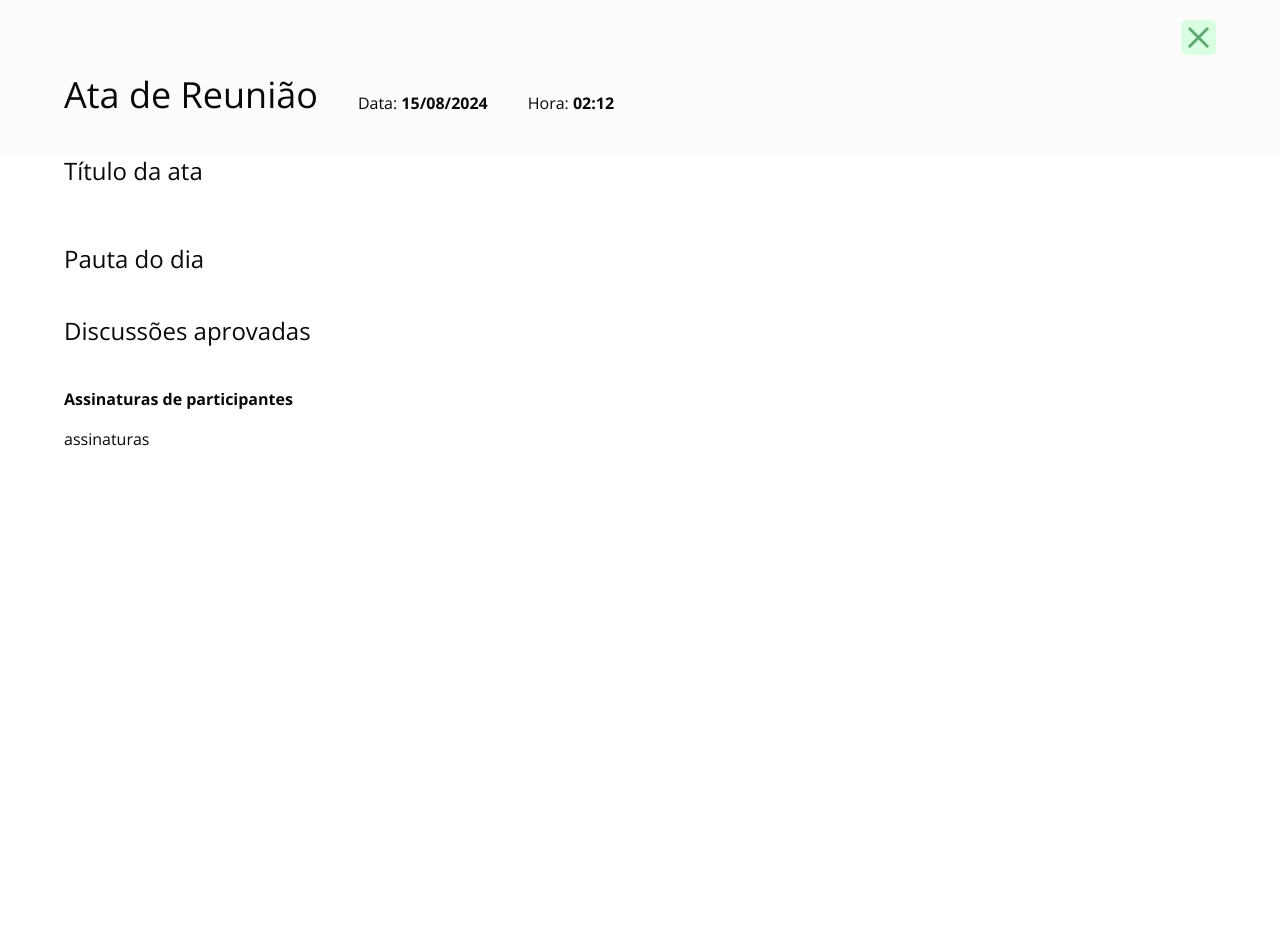
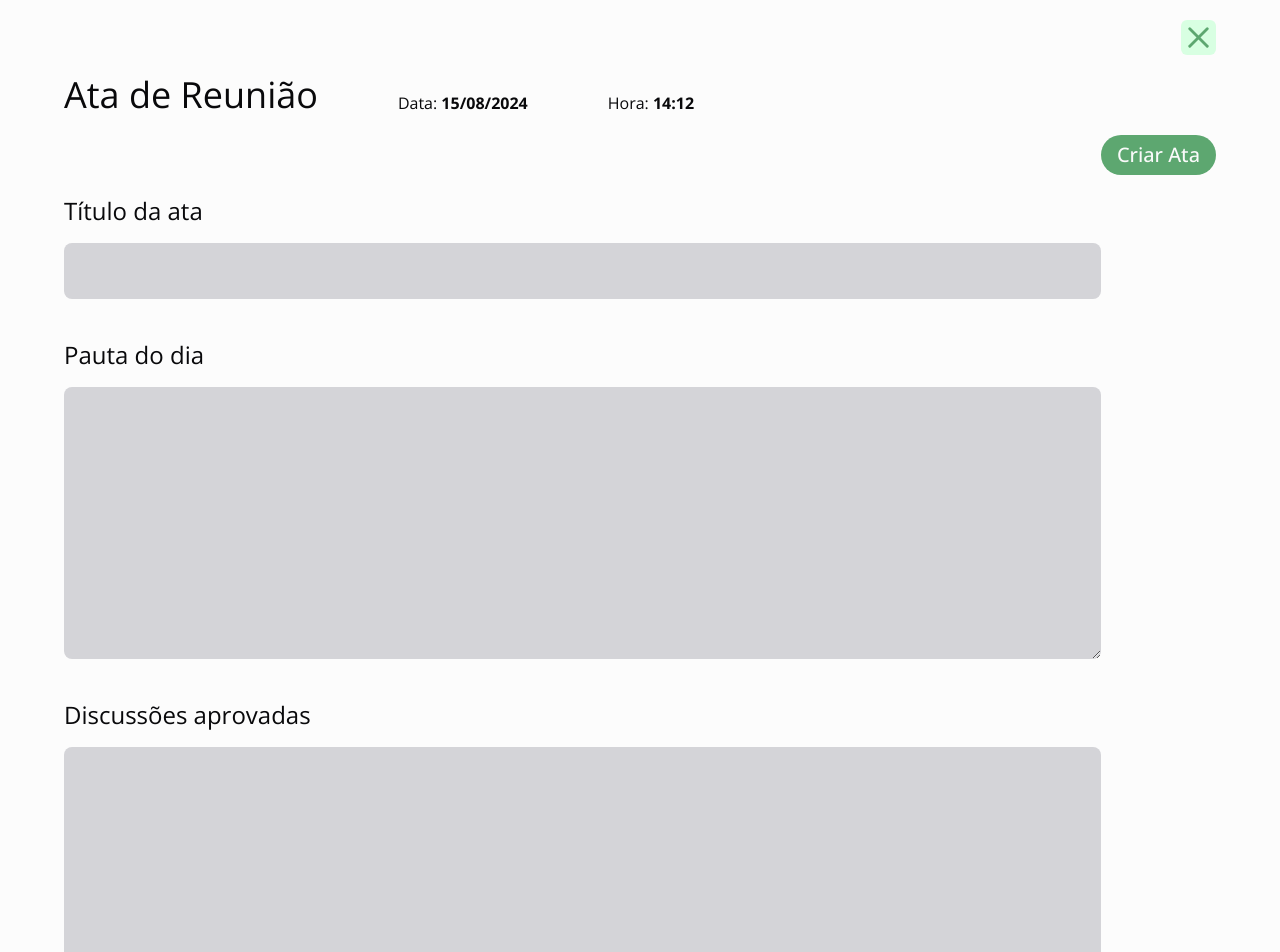
Before and after one commit to antoniornneto/coopervaco-system, a Next.js app: page /coopervaco-system/criar-ata in a window 1280 px wide. Shown: the top 952 px of the page. Before the commit the page ends 800 px from the top, so only its background shows below. Built offline with nearby package versions, Linux system fonts and the light colour scheme; no server answers; the database is empty.

Commit message:
feat: adding create ata page with action / rename files users component

```diff
--- a/src/app/coopervaco-system/[ataId]/page.tsx
+++ b/src/app/coopervaco-system/[ataId]/page.tsx
@@ -1,9 +1,9 @@
-import ListAta from "@/modules/users/components/list-ata";
+import ListarAta from "@/modules/gets/components/listar-ata";
 
 export default function Ata({ params }: { params: { ataId: string } }) {
   return (
     <div>
-      <ListAta id={params.ataId} />
+      <ListarAta id={params.ataId} />
     </div>
   );
 }
--- /dev/null
+++ b/src/app/coopervaco-system/criar-ata/page.tsx
@@ -0,0 +1,9 @@
+import CriarAtaForm from "@/modules/auth/components/create-ata-form";
+
+export default function CriarAta() {
+  return (
+    <div className="pb-10">
+      <CriarAtaForm />
+    </div>
+  );
+}
--- a/src/app/coopervaco-system/page.tsx
+++ b/src/app/coopervaco-system/page.tsx
@@ -1,35 +1,92 @@
+"use client";
+
+import { Button } from "@/components/ui/button";
 import HeaderSystem from "@/components/ui/system-header";
-import AtasList from "@/modules/users/components/atas-list";
+import ListarAtas from "@/modules/gets/components/listar-atas";
+import ListarUsuarios from "@/modules/gets/components/listar-usuarios";
+import Link from "next/link";
+import React from "react";
 
-export default async function Sistema() {
+export default function Sistema() {
+  const [modal, setModal] = React.useState(false);
+
+  function handleModal(isOpen: boolean): void {
+    if (!isOpen) {
+      setModal(true);
+    } else {
+      setModal(false);
+    }
+  }
   return (
     <main>
       <HeaderSystem />
       <div className="flex justify-center">
         <div className="flex flex-col w-full">
           <div className="flex flex-col justify-center">
-            {/* Title section */}
+            {/* SESSÃO PRIMÁRIA */}
             <div className="bg-[#F0F0F0] flex justify-center">
               <div className="w-[80%] flex items-center py-10 gap-10">
                 <h1 className="text-4xl text-[#606060]">Atas de Reuniões</h1>
                 <select
-                  className="rounded-lg bg-transparent border-zinc-300 borde-[1px] px-6 text-lg font-semibold"
+                  className="rounded-lg bg-transparent border-zinc-500 border-[1px] px-6 text-lg font-semibold"
                   name=""
                   id=""
                 >
                   <option value="2024">2024</option>
                 </select>
+                <Button
+                  onClick={() => handleModal(modal)}
+                  className="rounded-xl bg-[#5DA770] px-8"
+                >
+                  Criar Ata
+                </Button>
               </div>
             </div>
-            {/* AtasList section */}
+
+            {/* SESSÃO LISTA DE ATAS */}
             <div className="flex justify-center">
               <div className="w-[80%] flex flex-col py-10">
-                <AtasList />
+                <ListarAtas />
               </div>
             </div>
           </div>
         </div>
       </div>
+
+      {/* MODAL CRIAR ATAS */}
+      {modal && (
+        <div className="fixed inset-0 bg-black/50 flex justify-center items-center">
+          <div className="bg-white w-[754px] h-[526px] rounded-lg space-y-4 p-4">
+            <div>
+              <h1 className="text-2xl font-semibold">
+                Participantes da Reunião
+              </h1>
+              <p className="text-sm">
+                Selecione as pessoas que irão participar da reunião
+              </p>
+            </div>
+
+            <div>
+              <ListarUsuarios />
+            </div>
+
+            <div className="flex gap-4 items-center">
+              <Link
+                className="bg-[#5DA770] text-white rounded-3xl px-4 py-2"
+                href={"/coopervaco-system/criar-ata"}
+              >
+                Próximo
+              </Link>
+              <Button
+                className="rounded-3xl bg-zinc-300 text-[#5DA770] border-[#5DA770] border-[1px]"
+                onClick={() => handleModal(modal)}
+              >
+                Cancelar
+              </Button>
+            </div>
+          </div>
+        </div>
+      )}
     </main>
   );
 }
--- /dev/null
+++ b/src/modules/actions/actions.tsx
@@ -0,0 +1,29 @@
+import { db } from "@/lib/prisma";
+import { redirect } from "next/navigation";
+
+const prisma = db;
+
+async function createAta(formData: FormData) {
+  "use server";
+
+  const title = formData.get("title") as string;
+  const topics = formData.get("topics") as string;
+  const approved_topics = formData.get("approved_topics") as string;
+
+  await prisma.ata.create({
+    data: {
+      title,
+      topics,
+      approved_topics,
+      signatures: "",
+    },
+  });
+
+  redirect("/coopervaco-system");
+}
+
+const PostActions = {
+  createAta,
+};
+
+export default PostActions;
--- a/src/modules/auth/actions/auth-actions.ts
+++ b/src/modules/auth/actions/auth-actions.ts
@@ -1,4 +1,3 @@
-import { PrismaClient } from "@prisma/client";
 import * as bcrypt from "bcrypt";
 import { redirect } from "next/navigation";
 import AuthService from "../services/auth-service";
@@ -12,6 +11,8 @@ async function createAccount(formData: FormData) {
   const name = formData.get("name") as string;
   const email = formData.get("email") as string;
   const password = formData.get("password") as string;
+  const registration = formData.get("registration") as string;
+  const cpf = formData.get("cpf") as string;
 
   const hashPassword = await bcrypt.hash(password, 10);
 
@@ -21,6 +22,8 @@ async function createAccount(formData: FormData) {
       email,
       password: hashPassword,
       admin: false,
+      cpf,
+      registration,
     },
   });
 
--- /dev/null
+++ b/src/modules/auth/components/create-ata-form.tsx
@@ -0,0 +1,98 @@
+import { Button } from "@/components/ui/button";
+import PostActions from "@/modules/actions/actions";
+import { X } from "lucide-react";
+import Link from "next/link";
+
+export default function CriarAtaForm() {
+  const date = new Date();
+  const month = date.getMonth() + 1;
+  const day = date.getDate();
+  const year = date.getFullYear();
+  const timeHour = date.getHours();
+  const timeMinutes = date.getMinutes();
+
+  const today = `${day < 10 ? `0${day}` : day}/${
+    month < 10 ? `0${month}` : month
+  }/${year}`;
+  const hour = `${timeHour}:${timeMinutes}`;
+
+  return (
+    <form action={PostActions.createAta}>
+      <div className="bg-[#FCFCFC] flex flex-col items-center">
+        {/* CABEÇALHO DA ATA */}
+        <div className="w-[90%] py-5">
+          <div className="flex flex-col">
+            <div className="flex">
+              <div className="flex-1"></div>
+              <Link
+                className="bg-[#D8FFE2] rounded-md"
+                href={"/coopervaco-system"}
+              >
+                <X color="#5DA770" size={35} />
+              </Link>
+            </div>
+            <div className="flex items-end gap-20 py-5">
+              <h1 className="text-4xl">Ata de Reunião</h1>
+              <span>
+                Data: <strong>{today}</strong>
+              </span>
+              <span>
+                Hora: <strong>{hour}</strong>
+              </span>
+            </div>
+            <div className="self-end">
+              <Button
+                className="bg-[#5DA770] rounded-3xl text-xl"
+                type="submit"
+              >
+                Criar Ata
+              </Button>
+            </div>
+          </div>
+        </div>
+
+        {/* CORPO DA ATA */}
+        <div className="w-[90%]">
+          <div className="w-[90%] space-y-10">
+            <div className="flex flex-col gap-4">
+              <label className="text-2xl" htmlFor="title">
+                Título da ata
+              </label>
+              <input
+                className="bg-zinc-300 rounded-lg p-4"
+                type="text"
+                id="title"
+                name="title"
+              />
+            </div>
+            <div className="flex flex-col gap-4">
+              <label className="text-2xl" htmlFor="topics">
+                Pauta do dia
+              </label>
+              <textarea
+                className="bg-zinc-300 rounded-lg p-4"
+                id="topics"
+                name="topics"
+                rows={10}
+              />
+            </div>
+            <div className="flex flex-col gap-4">
+              <label className="text-2xl" htmlFor="approved_topics">
+                Discussões aprovadas
+              </label>
+              <textarea
+                className="bg-zinc-300 rounded-lg p-4"
+                id="approved_topics"
+                name="approved_topics"
+                rows={10}
+              />
+            </div>
+            <div className="flex flex-col gap-4">
+              <h1 className="font-bold">Participantes da reunião</h1>
+            </div>
+          </div>
+        </div>
+      </div>
+    </form>
+  );
+}
--- a/src/modules/auth/components/sign-up-form.tsx
+++ b/src/modules/auth/components/sign-up-form.tsx
@@ -29,12 +29,22 @@ export default function SignUpForm() {
         >
           <div className="grid w-full items-center gap-4">
             <div className="flex flex-col space-y-1.5">
-              <Label htmlFor="name">Nome</Label>
+              <Label htmlFor="name">Nome e Sobrenome</Label>
               <Input id="name" name="name" />
             </div>
             <div className="flex flex-col space-y-1.5">
               <Label htmlFor="email">E-mail</Label>
               <Input id="email" name="email" type="email" />
+            </div>
+            <div className="flex gap-4">
+              <div className="flex flex-col flex-1 space-y-1.5">
+                <Label htmlFor="registration">Matrícula</Label>
+                <Input id="text" name="registration" type="registration" />
+              </div>
+              <div className="flex flex-col flex-1 space-y-1.5">
+                <Label htmlFor="cpf">CPF</Label>
+                <Input id="text" name="cpf" type="cpf" />
+              </div>
             </div>
             <div className="flex flex-col space-y-1.5">
               <Label htmlFor="password">Senha</Label>
--- a/src/modules/users/components/list-ata.tsx
+++ b/src/modules/gets/components/listar-ata.tsx
@@ -6,7 +6,7 @@ import { dayjs } from "@/lib/utils";
 import { X } from "lucide-react";
 import Link from "next/link";
 
-export default function ListAta({ id }: { id: string }) {
+export default function ListarAta({ id }: { id: string }) {
   const [ata, setAta] = React.useState<Ata>();
 
   React.useEffect(() => {
--- a/src/modules/users/components/atas-list.tsx
+++ b/src/modules/gets/components/listar-atas.tsx
@@ -7,7 +7,7 @@ import { Eye } from "lucide-react";
 import Link from "next/link";
 import React from "react";
 
-export default function AtasList() {
+export default function ListarAtas() {
   const [atas, setAtas] = React.useState([]);
 
   React.useEffect(() => {
--- /dev/null
+++ b/src/modules/gets/components/listar-usuarios.tsx
@@ -0,0 +1,31 @@
+"use client";
+
+import { User } from "@prisma/client";
+import React from "react";
+
+export default function ListarUsuarios() {
+  const [users, setUsers] = React.useState([]);
+
+  React.useEffect(() => {
+    fetch("coopervaco-system/api/users")
+      .then((response) => response.json())
+      .then((data) => setUsers(data.users));
+  }, []);
+
+  return (
+    <ul>
+      {users.map((user: User, index) => (
+        <li
+          className="border-[1px] border-zinc-300 p-3 flex items-center gap-10"
+          key={index}
+        >
+          <p>Mat.: {user.registration}</p>
+          <label className="flex-1 uppercase" htmlFor={user.id}>
+            {user.name}
+          </label>
+          <input type="checkbox" name={user.id} id={user.id} />
+        </li>
+      ))}
+    </ul>
+  );
+}
--- a/src/modules/users/components/users-list.tsx
+++ /dev/null
@@ -1,24 +0,0 @@
-"use client";
-
-import { User } from "@prisma/client";
-import React from "react";
-
-export default function UsersList() {
-  const [users, setUsers] = React.useState([]);
-
-  React.useEffect(() => {
-    fetch("api/users")
-      .then((response) => response.json())
-      .then((data) => setUsers(data.users));
-  }, []);
-
-  return (
-    <ul>
-      {users.map((user: User) => (
-        <li key={user.id}>
-          {user.name} / {user.email}
-        </li>
-      ))}
-    </ul>
-  );
-}
```
Also changed, not shown: 1 other file (tests, documents, lock files or other folders).
